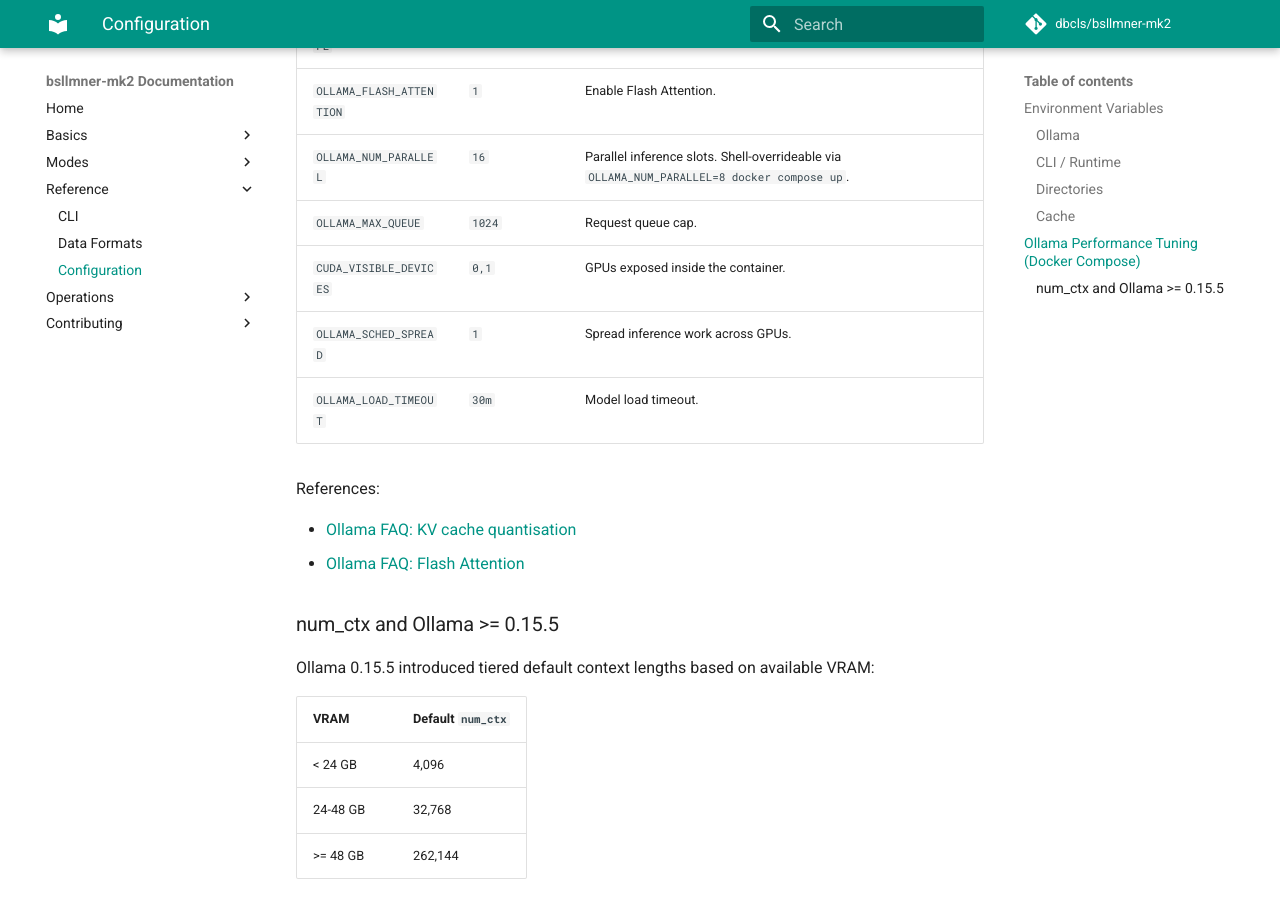
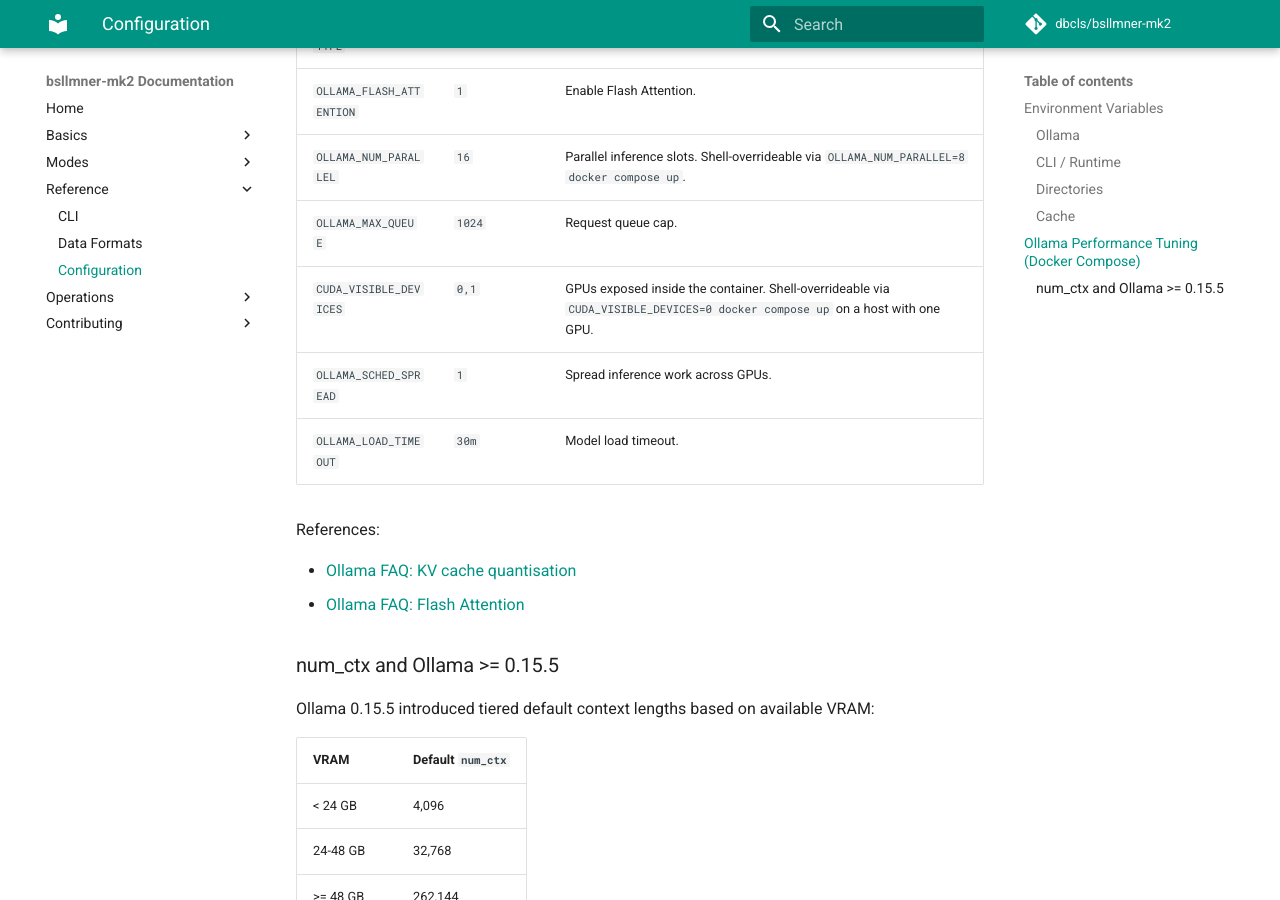
Before and after one commit to dbcls/bsllmner-mk2, an MkDocs documentation site: the page built from docs/configuration.md, in a window 1280 px wide and 900 px high, scrolled down 1723 px. Built offline with MkDocs 1.6.1 and Material for MkDocs 9.7.7, drawn with Linux system fonts in a browser that asks for light colours; comment, search, counter and statistics services are not loaded.

```diff
--- a/compose.yml
+++ b/compose.yml
@@ -28,7 +28,7 @@
       - OLLAMA_FLASH_ATTENTION=1
       - OLLAMA_NUM_PARALLEL=${OLLAMA_NUM_PARALLEL:-16}
       - OLLAMA_MAX_QUEUE=1024
-      - CUDA_VISIBLE_DEVICES=0,1
+      - CUDA_VISIBLE_DEVICES=${CUDA_VISIBLE_DEVICES:-0,1}
       - OLLAMA_SCHED_SPREAD=1
       - OLLAMA_LOAD_TIMEOUT=30m
     entrypoint: [ "/bin/ollama" ]
--- a/docs/configuration.md
+++ b/docs/configuration.md
@@ -44,7 +44,7 @@
 | `OLLAMA_FLASH_ATTENTION` | `1` | Enable Flash Attention. |
 | `OLLAMA_NUM_PARALLEL` | `16` | Parallel inference slots. Shell-overrideable via `OLLAMA_NUM_PARALLEL=8 docker compose up`. |
 | `OLLAMA_MAX_QUEUE` | `1024` | Request queue cap. |
-| `CUDA_VISIBLE_DEVICES` | `0,1` | GPUs exposed inside the container. |
+| `CUDA_VISIBLE_DEVICES` | `0,1` | GPUs exposed inside the container. Shell-overrideable via `CUDA_VISIBLE_DEVICES=0 docker compose up` on a host with one GPU. |
 | `OLLAMA_SCHED_SPREAD` | `1` | Spread inference work across GPUs. |
 | `OLLAMA_LOAD_TIMEOUT` | `30m` | Model load timeout. |
 
```
Also changed, not shown: 1 other file.
